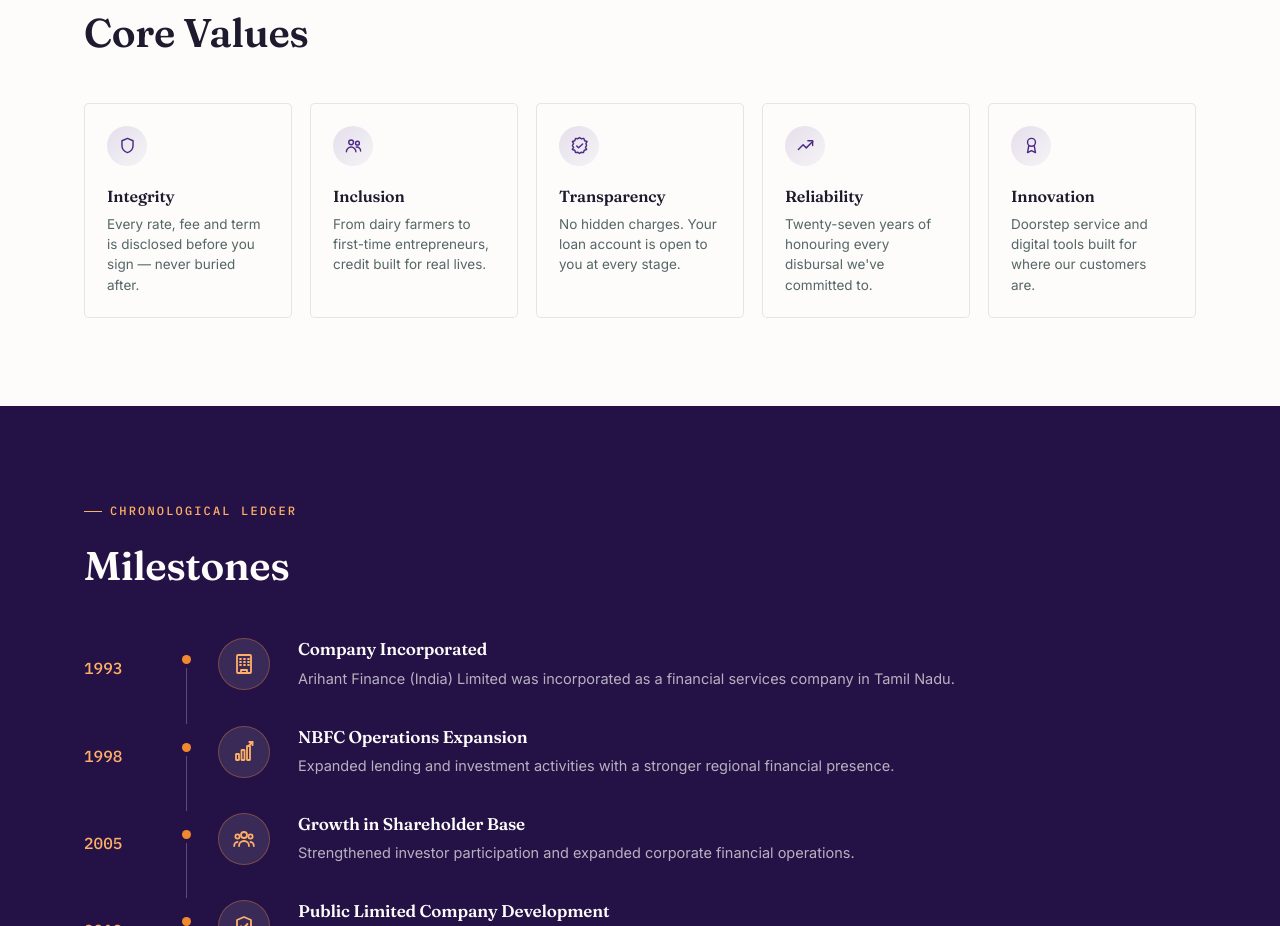
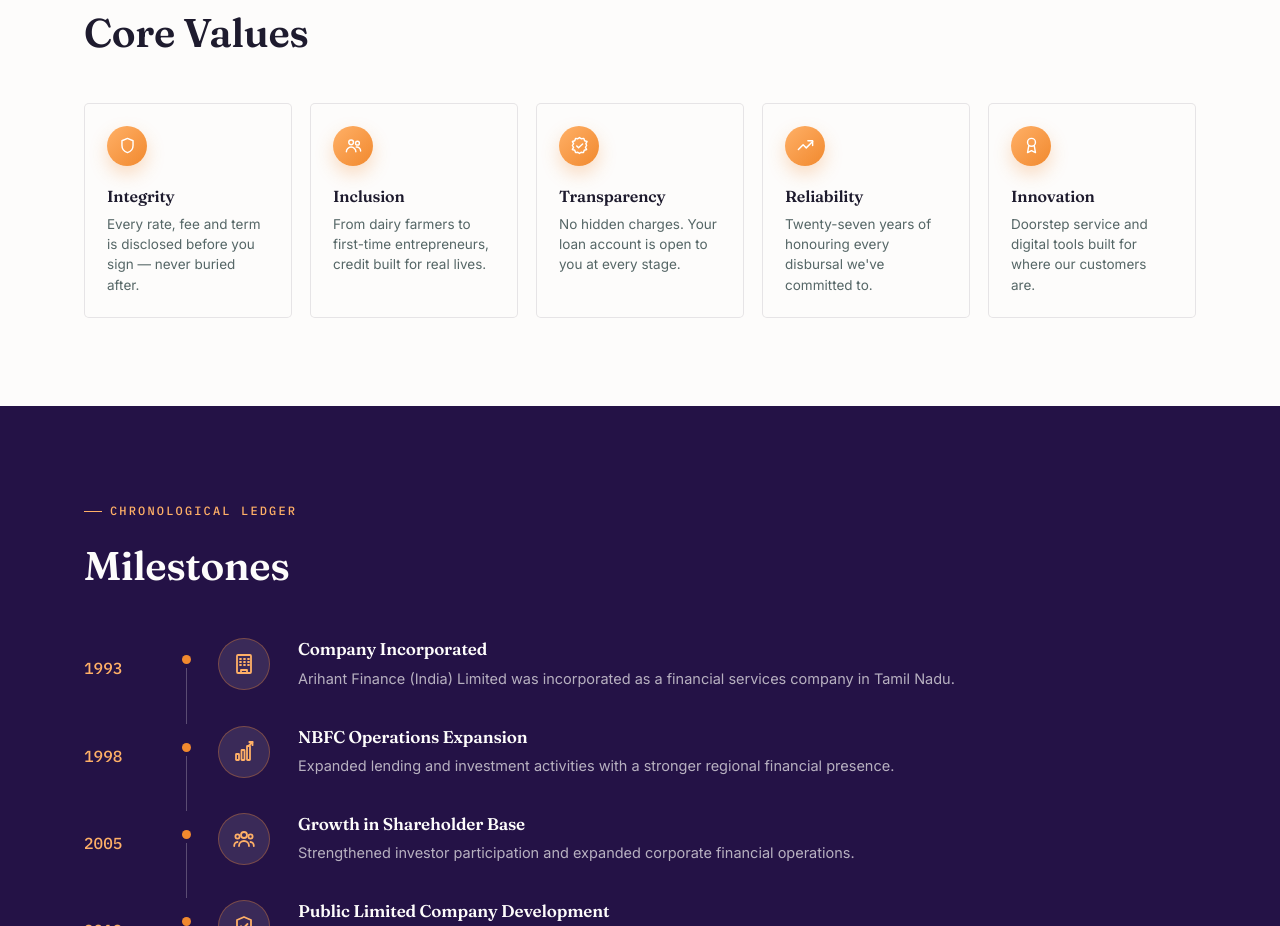
Before and after one commit to myinfotech16-svg/arihant-finance, a website: page about.html in a window 1280 px wide. Shown: the part 1858-2784 px from the top of the page. Drawn offline with Linux system fonts and the light colour scheme.

```diff
--- a/about.js
+++ b/about.js
@@ -17,7 +17,7 @@
 
 function renderValues() {
   document.getElementById("valuesGrid").innerHTML = VALUES.map((v) => `
-    <div class="value-card"><span class="icon-badge violet sm">${iconSVG(v.icon, 19)}</span><h4>${v.name}</h4><p>${v.desc}</p></div>`).join("");
+    <div class="value-card"><span class="icon-badge gradient-fill sm">${iconSVG(v.icon, 19)}</span><h4>${v.name}</h4><p>${v.desc}</p></div>`).join("");
 }
 
 function renderTimeline() {
--- a/career.js
+++ b/career.js
@@ -15,7 +15,7 @@
 
 function renderBenefits() {
   document.getElementById("benefitsGrid").innerHTML = BENEFITS.map((b) => `
-    <div class="value-card"><span class="icon-badge violet sm">${iconSVG(b.icon, 19)}</span><h4>${b.name}</h4><p>${b.desc}</p></div>`).join("");
+    <div class="value-card"><span class="icon-badge gradient-fill sm">${iconSVG(b.icon, 19)}</span><h4>${b.name}</h4><p>${b.desc}</p></div>`).join("");
 }
 
 function renderOpenings() {
--- a/common/common.css
+++ b/common/common.css
@@ -91,7 +91,8 @@
 /* ---------- values grid (used on About + Career) ---------- */
 .values-grid { display: grid; grid-template-columns: repeat(5, 1fr); gap: 18px; }
 .value-card { background: var(--paper); border: 1px solid rgba(30,27,46,0.1); padding: 22px; border-radius: 5px; }
-.value-card .icon-badge { margin-bottom: 6px; }
+.value-card .icon-badge { margin-bottom: 6px; box-shadow: 0 8px 18px rgba(241,137,46,0.28); transition: transform 0.2s ease; }
+.value-card:hover .icon-badge { transform: translateY(-3px); }
 .value-card h4 { font-size: 16px; margin: 12px 0 6px; }
 .value-card p { font-size: 13.5px; color: #566; margin: 0; }
 @media (max-width: 900px) { .values-grid { grid-template-columns: repeat(2, 1fr); } }
```
